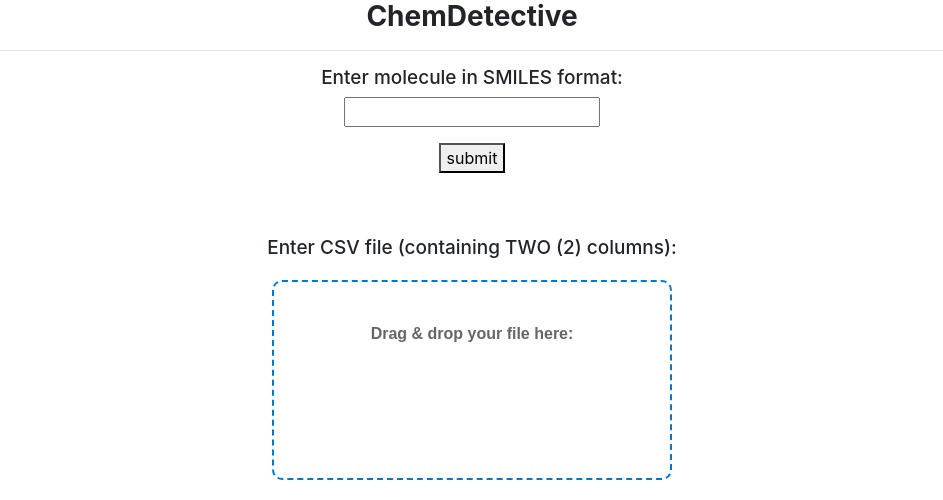
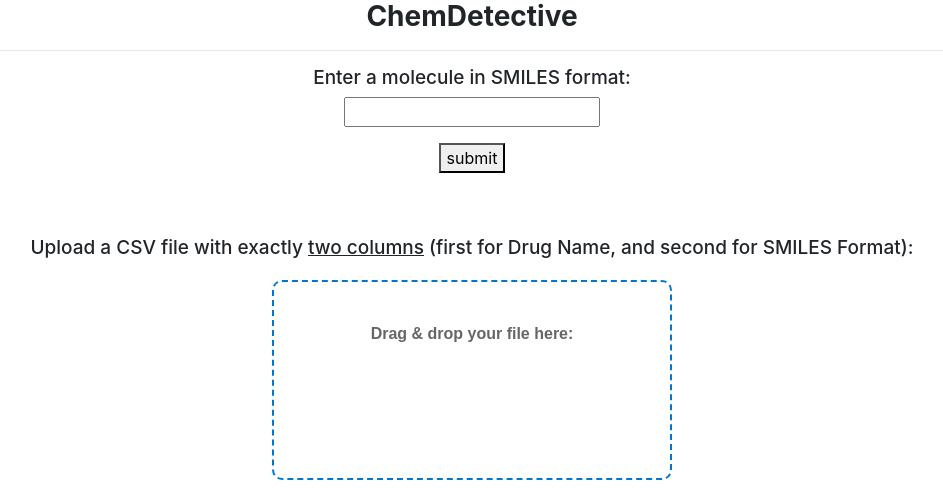
Before and after one commit to inhyuk78/ChemDetective, a Flask app: page / in a window 1280 px wide. Shown: the part 46-546 px from the top of the page, without its empty margins (168-1111 px from the left). Run offline with Flask 3, Linux system fonts and the light colour scheme.

Commit message:
1st draft done

```diff
--- a/main.py
+++ b/main.py
@@ -6,6 +6,7 @@ import os
 
 app = Flask(__name__)
 app.secret_key = 'ChemDetective2025'
+
 
 @app.route('/', methods=['POST', 'GET'])
 def homepage():
@@ -19,7 +20,6 @@ def homepage():
             return redirect(url_for('result_smiles'))
 
     return render_template('index.html', smiles=smiles)
-
 
 @app.route('/result-smiles', methods=['POST', 'GET'])
 def result_smiles():
@@ -53,7 +53,6 @@ def result_smiles():
         img_path=img_path,
         smiles=smiles)
 
-
 @app.route('/result-csv', methods=['GET', 'POST'])
 def result_csv():
     file_path = session.get('file_path')
@@ -84,7 +83,6 @@ def result_csv():
 
     return render_template('result_csv.html', table=result_df.to_html())
 
-
 @app.route('/upload', methods=['POST'])
 def upload():
     file = request.files.get('file')
@@ -99,48 +97,5 @@ def upload():
     return redirect(url_for('result_csv'))
 
 
-
 if __name__ == '__main__':
     app.run(debug=True)
-
-
-
-
-def main():
-    # Potential error/exception handling
-    while True:
-        try:
-            choice = int(input('Choose the format you would like to insert (1: SMILES format, 2: CSV file): '))
-
-            if choice in [1,2]:
-                print(f'You chose {choice}')
-                break
-            else:
-                print(f'{choice} is an invalid choice. Please try again.')
-        except ValueError:
-            print('Invalid entry. Please insert number 1 or 2.')
-
-    # If user input is SMILES format
-    if choice == 1:
-        mol = input_smiles()
-        print(f'\nMolecule contains the following functional groups: {check_fg_in_mol(mol)}, \n\nMolecular weight of the molecule is: {find_mw_in_mol(mol)}, \n\nImage has been saved in the file directory.\n\n{visualize_mol(mol)}')
-
-    # If user input is CSV file
-    elif choice == 2:
-        df = input_csv()
-        print(f'Here are the results: \n{df}') ### For display directly on website
-
-        # User choice of file export (csv, excel)
-        while True:
-            try:
-                file_choice = int(input('Choose the file format you would like to export (1: CSV, 2: Excel): '))
-                if file_choice == 1:
-                    export_to_csv(df)
-                    break
-                elif file_choice == 2:
-                    export_to_excel(df)
-                    break
-                else:
-                    print('Invalid entry. Please insert a number between 1-3')
-            except ValueError:
-                print('Invalid entry. Please insert a number between 1-3.')
--- /dev/null
+++ b/output_file.csv
@@ -0,0 +1,5 @@
+,Drug_Name,SMILES,Functional Groups,MW
+0,Aspirin,O=C(C)Oc1ccccc1C(=O)O,"aromatic ring, carboxylic acid, ester",180.16 g/mol
+1,Ibuprofen,CC(C)Cc1ccc(cc1)[C@@H](C)C(=O)O,"aromatic ring, carboxylic acid",206.28 g/mol
+2,Simvastatin,O=C(O[C@@H]1[C@H]3C(=C/[C@H](C)C1)\C=C/[C@@H]([C@@H]3CC[C@H]2OC(=O)C[C@H](O)C2)C)C(C)(C)CC,"alkene, ester",418.57 g/mol
+3,Amlodipine,Clc1ccccc1C2/C(C(=O)OC)=C(/C)N/C(COCCN)=C2/C(=O)OCC,"aromatic ring, ester, amine (primary), aryl halide",408.88 g/mol
--- a/requirements.txt
+++ b/requirements.txt
@@ -1,10 +1,12 @@
 blinker==1.9.0
 click==8.3.0
+et_xmlfile==2.0.0
 Flask==3.1.2
 itsdangerous==2.2.0
 Jinja2==3.1.6
 MarkupSafe==3.0.3
 numpy==2.3.4
+openpyxl==3.1.5
 pandas==2.3.3
 pillow==12.0.0
 python-dateutil==2.9.0.post0
--- a/templates/index.html
+++ b/templates/index.html
@@ -13,7 +13,7 @@
 
 
 <form action="#" method="POST">
-    <h2>Enter molecule in SMILES format:</h2>
+    <h2>Enter a molecule in SMILES format:</h2>
     <p> <input type="text" name="smiles" required/> </p>
     <p> <button type="submit" value="smiles">submit</button> </p>
 </form>
@@ -21,7 +21,7 @@
 <br>
 <br>
 
-<h2>Enter CSV file (containing TWO (2) columns):</h2>
+<h2>Upload a CSV file with exactly <u>two columns</u> (first for Drug Name, and second for SMILES Format):</h2>
 <form action="{{ url_for('upload') }}" method="POST" enctype="multipart/form-data">
     <div id="drop-area">
         <p><strong>Drag & drop your file here:</strong></p>
--- a/utils/chemical_database.py
+++ b/utils/chemical_database.py
@@ -1,6 +1,5 @@
 import pandas as pd
 from utils.rdkit_utils import convert_to_mol_from_smiles, check_fg_in_mol,find_mw_in_mol
-
 
 def csv_to_df(file_path):
     '''
@@ -9,11 +8,9 @@ def csv_to_df(file_path):
         file_path : CSV = File (CSV) containing drug names, smiles columns
     Return:
         df : pd.DataFrame = DataFrame containing CSV file data if file found
-        FileNotFoundError = '{file_path} is not recognized. Please try another file.' if file not found
     '''
     df = pd.read_csv(file_path)
     return df
-
 
 def standardized_df(df):
     '''
@@ -35,7 +32,6 @@ def standardized_df(df):
 
     return df
 
-
 def process_smiles_df(df):
     '''
     Adds new columns (Molecule, functional groups, MW) containing data processed from smiles
@@ -44,7 +40,6 @@ def process_smiles_df(df):
     Return:
         df : pd.DataFrame = DataFrame containing new columns
     '''
-
     # Add functional groups column
     df['Mol'] = df['SMILES'].apply(convert_to_mol_from_smiles)
     df['Functional Groups'] = df['Mol'].apply(check_fg_in_mol)
--- a/utils/input_utils.py
+++ b/utils/input_utils.py
@@ -8,7 +8,6 @@ def input_smiles(smiles):
         raise ValueError(f'Invalid SMILES input: {smiles}')
     return mol
 
-
 def input_csv(file_path):
     df = csv_to_df(file_path)
     df = standardized_df(df)
```
Also changed, not shown: static/molecule.png, 1 other file.
